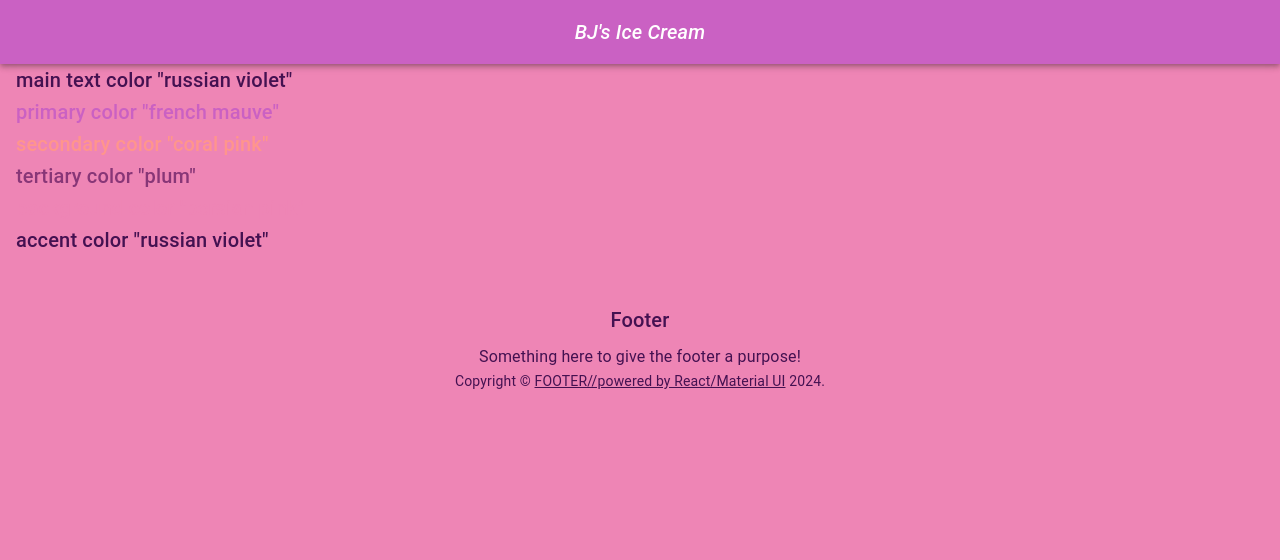
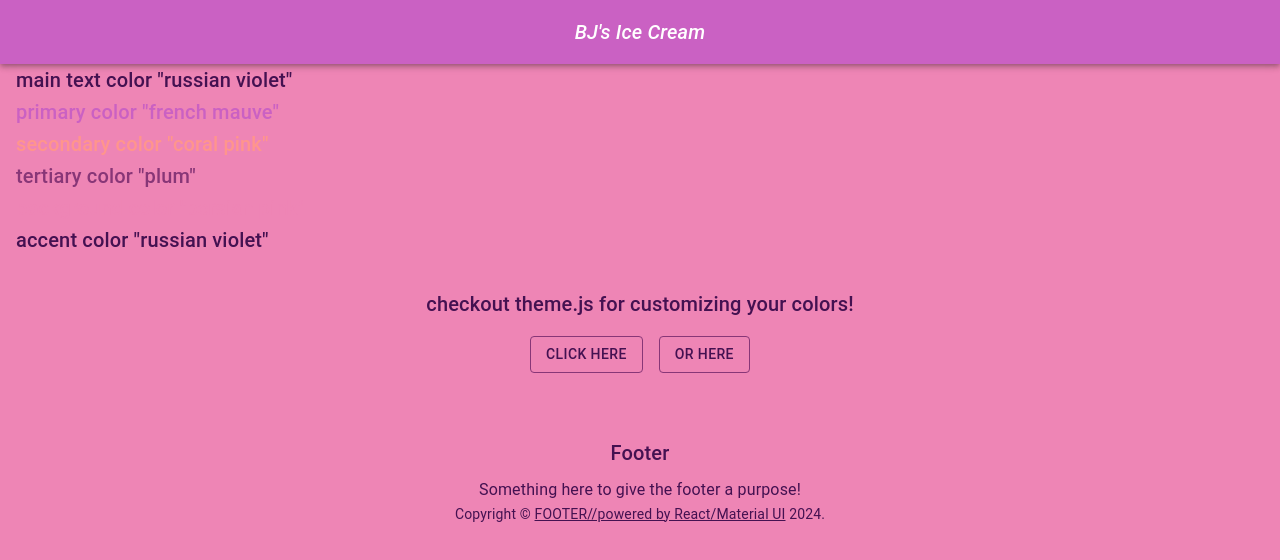
Before and after one commit to jrapich/icecream, a React (Vite) app in the folder client/: page /colors in a window 1280 px wide. Shown: the top 560 px of the page. Built offline with nearby package versions, Linux system fonts and the light colour scheme.

Commit message:
moved test buttons to test colors page

```diff
--- a/client/src/pages/Colors.jsx
+++ b/client/src/pages/Colors.jsx
@@ -1,4 +1,4 @@
-import { Box, Typography } from "@mui/material";
+import { Box, Typography, Stack, Button } from "@mui/material";
 import { Header } from "../components";
 import theme from "../theme";
 
@@ -36,6 +36,18 @@ export default function Colors() {
       <Typography variant="h6" sx={{ px: 2, color: theme.palette.accent.main }}>
         accent color &quot;russian violet&quot;
       </Typography>
+      <Typography variant="h6" align="center" sx={{ pt: 4 }} paragraph>
+          checkout theme.js for customizing your colors!
+        </Typography>
+        <Stack
+          sx={{ pb: 2 }}
+          direction="row"
+          spacing={2}
+          justifyContent="center"
+        >
+          <Button variant="outlined">Click here</Button>
+          <Button variant="outlined">Or Here</Button>
+        </Stack>
     </Box>
   );
 }
```
